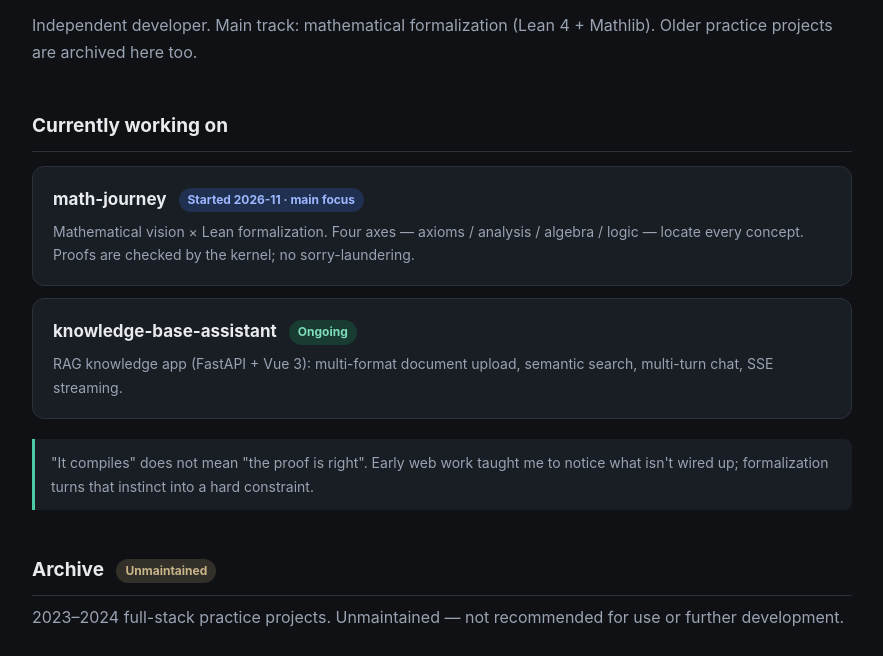
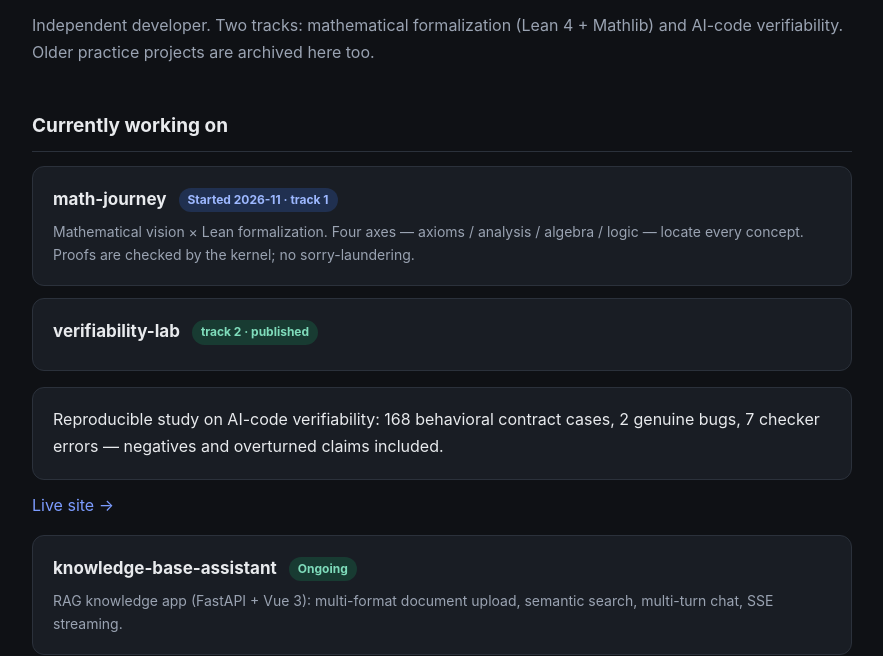
Before and after one commit to Apecool/apecool.github.io, a plain HTML site: page index.html in a window 1280 px wide. Shown: the part 123-779 px from the top of the page, without its empty margins (198-1081 px from the left). Drawn offline with Linux system fonts and the light colour scheme.

Commit message:
Add verifiability-lab as second track (bilingual)

```diff
--- a/index.html
+++ b/index.html
@@ -41,19 +41,23 @@
 
   <div class="en">
     <h1>Apecool</h1>
-    <p class="sub">Independent developer. Main track: mathematical formalization (Lean 4 + Mathlib). Older practice projects are archived here too.</p>
+    <p class="sub">Independent developer. Two tracks: mathematical formalization (Lean 4 + Mathlib) and AI-code verifiability. Older practice projects are archived here too.</p>
 
     <h2>Currently working on</h2>
     <a class="card" href="https://github.com/Apecool/math-journey">
-      <h3>math-journey <span class="tag active">Started 2026-11 · main focus</span></h3>
+      <h3>math-journey <span class="tag active">Started 2026-11 · track 1</span></h3>
       <p>Mathematical vision × Lean formalization. Four axes — axioms / analysis / algebra / logic — locate every concept. Proofs are checked by the kernel; no sorry-laundering.</p>
+    </a>
+    <a class="card" href="https://apecool.github.io/verifiability-lab/">
+      <h3>verifiability-lab <span class="tag keep">track 2 · published</span></h3>
+      <p>Reproducible study on AI-code verifiability: 168 behavioral contract cases, 2 genuine bugs, 7 checker errors — negatives and overturned claims included. <a href="https://apecool.github.io/verifiability-lab/">Live site →</a></p>
     </a>
     <a class="card" href="https://github.com/Apecool/knowledge-base-assistant">
       <h3>knowledge-base-assistant <span class="tag keep">Ongoing</span></h3>
       <p>RAG knowledge app (FastAPI + Vue 3): multi-format document upload, semantic search, multi-turn chat, SSE streaming.</p>
     </a>
 
-    <div class="note">"It compiles" does not mean "the proof is right". Early web work taught me to notice what isn't wired up; formalization turns that instinct into a hard constraint.</div>
+    <div class="note">Verification over claims: the kernel is the final judge in formalization; the golden reference checks the checker in the verifiability study. "It compiles" does not mean "the proof is right".</div>
 
     <h2>Archive <span class="tag archive">Unmaintained</span></h2>
     <p class="sub" style="margin-top:-6px">2023–2024 full-stack practice projects. Unmaintained — not recommended for use or further development.</p>
@@ -67,24 +71,28 @@
       <a class="card" href="https://github.com/Apecool/deepseek-chat-app"><h3>deepseek-chat-app</h3><p>Flask + DeepSeek API minimal chat app</p></a>
     </div>
 
-    <footer><a href="https://github.com/Apecool">GitHub</a> · <a href="https://github.com/Apecool/math-journey">math-journey</a> · <a href="https://github.com/Apecool/knowledge-base-assistant">knowledge-base-assistant</a></footer>
+    <footer><a href="https://github.com/Apecool">GitHub</a> · <a href="https://github.com/Apecool/math-journey">math-journey</a> · <a href="https://github.com/Apecool/verifiability-lab">verifiability-lab</a> · <a href="https://github.com/Apecool/knowledge-base-assistant">knowledge-base-assistant</a></footer>
   </div>
 
   <div class="zh">
     <h1>Apecool</h1>
-    <p class="sub">独立开发者，主线是数学形式化（Lean 4 + Mathlib），这里也存放早期练习项目。</p>
+    <p class="sub">独立开发者，两条主线：数学形式化（Lean 4 + Mathlib）与 AI 代码可验证性；这里也存放早期练习项目。</p>
 
     <h2>现在在做</h2>
     <a class="card" href="https://github.com/Apecool/math-journey">
-      <h3>math-journey <span class="tag active">2026-11 启动 · 重点项目</span></h3>
+      <h3>math-journey <span class="tag active">2026-11 启动 · 主线一</span></h3>
       <p>数学视野拓展 × Lean 形式化。用四条主线（公理化 / 分析 / 代数 / 逻辑）给概念定位，再把证明交给内核检查。内核是最终裁判，禁 sorry-laundering。</p>
+    </a>
+    <a class="card" href="https://apecool.github.io/verifiability-lab/">
+      <h3>verifiability-lab <span class="tag keep">主线二 · 已发布</span></h3>
+      <p>AI 代码可验证性的可复现研究：168 个行为契约用例、2 个真实 bug、7 次检查器出错——负面结果与被推翻的结论同样公开。<a href="https://apecool.github.io/verifiability-lab/">访问站点 →</a></p>
     </a>
     <a class="card" href="https://github.com/Apecool/knowledge-base-assistant">
       <h3>knowledge-base-assistant <span class="tag keep">持续更新</span></h3>
       <p>FastAPI + Vue 3 的 RAG 知识管理应用：多格式文档上传、语义搜索、多轮对话、SSE 流式输出。</p>
     </a>
 
-    <div class="note">「能编译」不等于「证明对了」。早期写 Web 时就知道哪些地方没接上；现在做形式化，把这种直觉变成了硬约束。</div>
+    <div class="note">验证先于结论：形式化以内核为最终裁判，可验证性研究用 golden reference 检查检查器。「能编译」不等于「证明对了」。</div>
 
     <h2>学习档案 <span class="tag archive">已停止维护</span></h2>
     <p class="sub" style="margin-top:-6px">2023–2024 年的前后端练习项目，均已停止维护，不建议直接使用或二次开发。</p>
@@ -98,7 +106,7 @@
       <a class="card" href="https://github.com/Apecool/deepseek-chat-app"><h3>deepseek-chat-app</h3><p>Flask + DeepSeek API 最小聊天应用</p></a>
     </div>
 
-    <footer><a href="https://github.com/Apecool">GitHub 主页</a> · <a href="https://github.com/Apecool/math-journey">math-journey</a> · <a href="https://github.com/Apecool/knowledge-base-assistant">knowledge-base-assistant</a></footer>
+    <footer><a href="https://github.com/Apecool">GitHub 主页</a> · <a href="https://github.com/Apecool/math-journey">math-journey</a> · <a href="https://github.com/Apecool/verifiability-lab">verifiability-lab</a> · <a href="https://github.com/Apecool/knowledge-base-assistant">knowledge-base-assistant</a></footer>
   </div>
 </div>
 </body>
```
